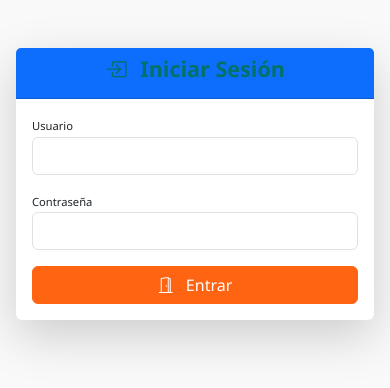
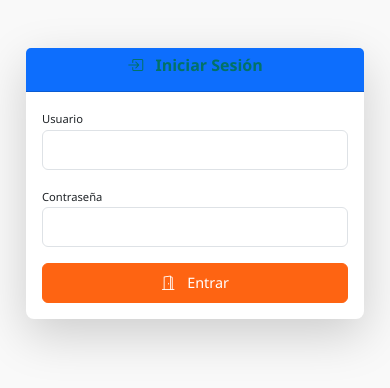
Before and after one commit to estadisticascms/sistema_flask, a Flask app: page /login in a window 390 px wide. Shown: the part 71-459 px from the top of the page. Run offline with Flask 3, Linux system fonts and the light colour scheme.

Commit message:
Actualización de login responsive

```diff
--- a/app.py
+++ b/app.py
@@ -1132,4 +1132,4 @@ def inicio():
 # Punto de entrada
 # -----------------------------
 if __name__ == '__main__':
-    app.run(debug=True)
+  app.run(host="0.0.0.0", port=8000,debug=True)
--- a/static/styles.css
+++ b/static/styles.css
@@ -207,3 +207,40 @@ form .form-label {
   }
 
   }
+
+/* ===== Login responsive ===== */
+.card {
+    border-radius: 8px;
+}
+
+.card-header h4 {
+    font-size: 1.2rem;
+}
+
+.card-body {
+    padding: 1rem;
+}
+
+.form-control {
+    font-size: 1rem;
+    padding: 0.6rem;
+}
+
+.btn {
+    font-size: 1rem;
+    padding: 0.6rem;
+}
+
+/* Ajustes en pantallas pequeñas */
+@media (max-width: 576px) {
+    .card {
+        margin: 0 10px;
+    }
+    .card-header h4 {
+        font-size: 1rem;
+    }
+    .form-control, .btn {
+        font-size: 0.9rem;
+        padding: 0.5rem;
+    }
+}
--- a/templates/layout.html
+++ b/templates/layout.html
@@ -2,6 +2,8 @@
 <html lang="es">
 <head>
     <meta charset="UTF-8">
+    <meta name="viewport" content="width=device-width, initial-scale=1">
+
     <title>{% block title %}Grupo Comersa{% endblock %}</title>
 
     <!-- Bootstrap -->
--- a/templates/login.html
+++ b/templates/login.html
@@ -3,7 +3,8 @@
 
 {% block content %}
 <div class="row justify-content-center mt-5">
-  <div class="col-md-4">
+  <!-- Ajuste responsive: ocupa todo en móvil, menos en pantallas grandes -->
+  <div class="col-12 col-sm-8 col-md-6 col-lg-4">
     <div class="card shadow-lg border-0">
       <div class="card-header bg-primary text-white text-center">
         <h4><i class="bi bi-box-arrow-in-right me-2"></i> Iniciar Sesión</h4>
--- a/templates/resumen_dashboard.html
+++ b/templates/resumen_dashboard.html
@@ -59,7 +59,7 @@
 
   <canvas id="graficoAnilloMargen"></canvas>
   <div id="anilloCentro"
-       style="position:absolute; top:50%; left:36%; transform:translate(-50%,-50%);
+       style="position:absolute; top:50%; left:33%; transform:translate(-50%,-50%);
               font-weight:bold; text-align:center; font-size:14px;">
   </div>
 </div>
@@ -131,7 +131,7 @@
     <div class="col-md-6">
       <table class="table table-sm table-bordered compact-table">
         <thead style="background-color: var(--color-neutro); color: white;">
-          <tr><th>Mes</th><th>Cantidad</th><th>Total C$</th></tr>
+          <tr><th>Mes</th><th>Cant. ROC</th><th>Total C$</th></tr>
         </thead>
         <tbody>
           {% for r in datos_recuperacion.rows %}
```
